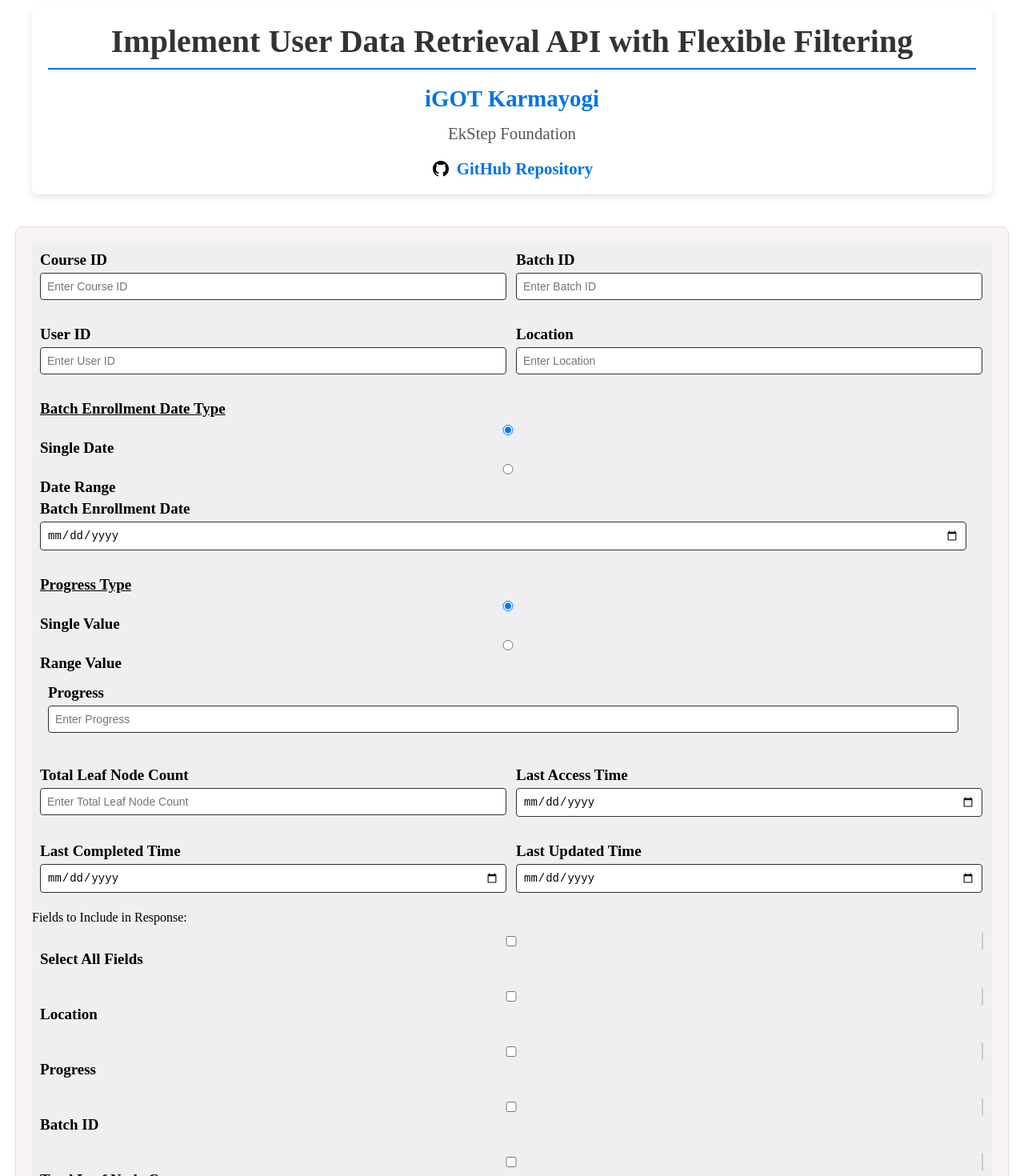
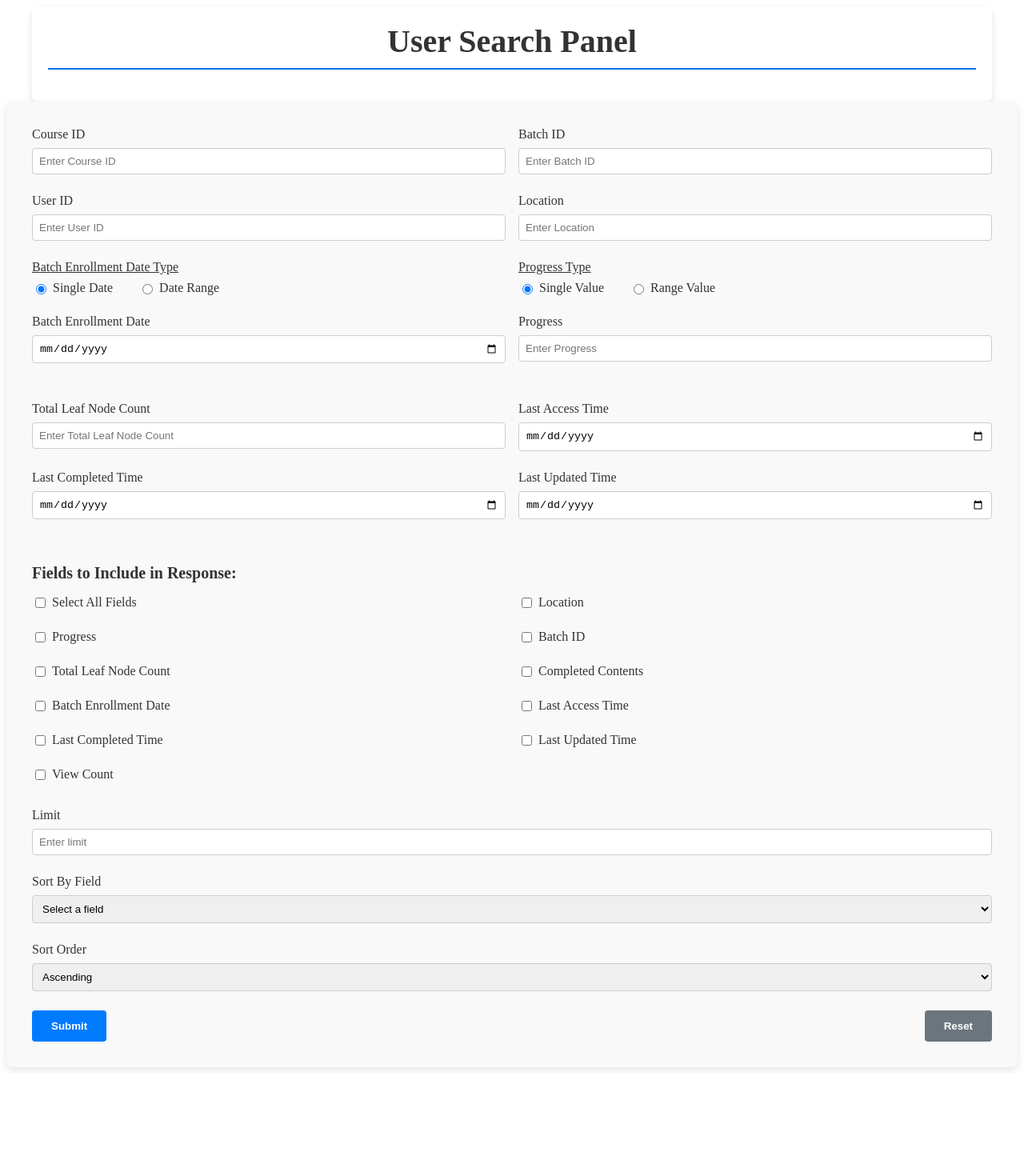
Before and after one commit to iGOT-MissionKarmayogi/C4GT-Communications-Console, an Angular app: page / in a window 1280 px wide. Shown: the top 1470 px of the page at 80% size. After the commit the page ends 1342 px from the top, so only its background shows below. Built offline with nearby package versions, Linux system fonts and the light colour scheme.

Commit message:
ADD validations in fields

```diff
--- a/src/app/app.component.css
+++ b/src/app/app.component.css
@@ -5,7 +5,6 @@
 }
 
 body {
-  font-family: "Arial", sans-serif;
   background-color: #f4f4f9;
   padding: 20px;
 }
@@ -27,45 +26,3 @@
   padding-bottom: 10px;
   border-bottom: 2px solid #0073e6;
 }
-
-.product-head {
-  text-align: center;
-  margin-bottom: 15px;
-  font-size: 1.8rem;
-  color: #0073e6;
-}
-
-.org-head {
-  text-align: center;
-  margin-bottom: 20px;
-  font-size: 1.3rem;
-  color: #555;
-}
-
-.icon {
-  display: flex;
-  justify-content: center;
-  align-items: center;
-  margin-top: 20px;
-}
-
-.icon img {
-  width: 24px;
-  height: auto;
-  margin-right: 8px;
-}
-
-.icon a {
-  text-decoration: none;
-  color: #0073e6;
-  font-size: 1.3rem;
-  font-weight: bold;
-  display: flex;
-  align-items: center;
-  transition: color 0.3s;
-}
-
-.icon a:hover {
-  color: #005bb5;
-  text-decoration: underline;
-}
--- a/src/app/app.component.html
+++ b/src/app/app.component.html
@@ -1,17 +1,4 @@
 <div class="container">
-  <h1 class="app-head">
-    Implement User Data Retrieval API with Flexible Filtering
-  </h1>
-  <h2 class="product-head">iGOT Karmayogi</h2>
-  <p class="org-head">EkStep Foundation</p>
-  <div class="icon">
-    <a
-      href="https://github.com/iGOT-MissionKarmayogi/C4GT-Communications-Console/tree/user-search"
-      target="_blank"
-    >
-      <img src="/github.svg" alt="GitHub" />
-      GitHub Repository
-    </a>
-  </div>
+  <h1 class="app-head">User Search Panel</h1>
 </div>
 <router-outlet></router-outlet>
--- a/src/app/response-page/response-page.component.ts
+++ b/src/app/response-page/response-page.component.ts
@@ -17,6 +17,9 @@
 
   ngOnInit() {
     this.responseData = this.userService.getResponseData();
+    console.log(this.responseData, '  this.responseData ');
+    this.errorMessage = this.userService.getErrorMessage();
+    console.log(this.errorMessage, 'this.errorMessage');
   }
 
   getObjectKeys(obj: any): string[] {
--- a/src/app/services/user-service.service.ts
+++ b/src/app/services/user-service.service.ts
@@ -9,7 +9,7 @@
 export class UserService {
   private apiUrl: string = environment.apiUrl;
   private responseData: any;
-  private errorMessageSubject = new BehaviorSubject<string | null>(null);
+  private errorMessageSubject: any;
 
   constructor(private http: HttpClient) {}
 
@@ -22,11 +22,11 @@
   }
 
   setErrorMessage(message: string | null) {
-    this.errorMessageSubject.next(message);
+    this.errorMessageSubject = message;
   }
 
   getErrorMessage() {
-    return this.errorMessageSubject.getValue();
+    return this.errorMessageSubject;
   }
 
   getResponseData() {
--- a/src/app/user-filter/user-filter.component.css
+++ b/src/app/user-filter/user-filter.component.css
@@ -1,90 +1,118 @@
-/* Container styling */
 .user-filter-container {
-  margin: 40px auto;
-  padding: 20px;
-  border: 1px solid #ddd;
+  max-width: 1200px;
+  margin: 0 auto;
+  padding: 2rem;
+  background-color: #f9f9f9;
   border-radius: 8px;
-  background-color: rgb(248, 244, 244);
-  max-width: 1200px;
+  box-shadow: 0 4px 12px rgba(0, 0, 0, 0.1);
 }
 
 .form-class {
-  background-color: rgb(239, 238, 241);
+  display: flex;
+  flex-wrap: wrap;
+  gap: 1.5rem;
+}
+
+.form-row {
+  display: flex;
+  gap: 1rem;
+  width: 100%;
+  justify-content: space-between;
+}
+
+.form-group {
+  flex: 1;
   display: flex;
   flex-direction: column;
 }
 
-/* Grid layout for the form */
-.form-row {
-  display: flex;
-  justify-content: space-between;
-  margin-bottom: 12px;
-}
-
-.form-group {
-  flex: 1;
-  margin-right: 10px;
-  padding: 10px;
-}
-
-.form-group:last-child,
-.form-group-progress:last-child {
-  margin-right: 20px;
-}
-
-.form-group label,
-.form-group-progress label {
-  display: block;
-  font-weight: bold;
-  margin-bottom: 5px;
-  font-size: 19px;
+.form-group label {
+  font-weight: 500;
+  color: #333;
+  margin-bottom: 0.5rem;
 }
 
 .form-group input,
-.form-group select,
-.form-group-progress select {
-  width: 100%;
-  padding: 8px;
-  border: 1px solid #343232;
+.form-group select {
+  padding: 0.5rem;
   border-radius: 4px;
-  font-size: 14px;
-  -webkit-border-radius: 4px;
-  -moz-border-radius: 4px;
-  -ms-border-radius: 4px;
-  -o-border-radius: 4px;
+  border: 1px solid #ccc;
 }
 
-/* Button styling */
-button {
-  margin-top: 10px;
-  padding: 10px 20px;
-  font-size: 16px;
+.radio-group {
+  display: flex;
+  gap: 2rem;
+  margin-bottom: 1rem;
+}
+
+.radio-inline {
+  display: flex;
+  align-items: center;
+}
+
+.radio-inline input {
+  margin-right: 0.5rem;
+}
+
+.label-underline {
+  text-decoration: underline;
+}
+
+.response-title {
+  margin-top: 2rem;
+  margin-bottom: 1rem;
+  font-size: 1.25rem;
+  font-weight: 600;
+  color: #333;
+}
+
+.response {
+  display: grid;
+  grid-template-columns: repeat(2, 1fr);
+  gap: 1rem;
 }
 
 .custom-checkbox {
   display: flex;
-  flex-direction: row;
   align-items: center;
-  margin-bottom: 10px;
+  cursor: pointer;
+}
+
+.custom-checkbox input {
+  margin-right: 0.5rem;
 }
 
 .checkbox {
-  width: 16px;
+  /* width: 16px;
   height: 16px;
-  border: 1px solid #ccc;
-  border-radius: 3px;
-  margin-right: 5px;
-  background-color: white;
+  border: 2px solid #007bff;
+  border-radius: 4px; */
 }
 
-@media (max-width: 768px) {
-  .form-row {
-    flex-direction: column;
-  }
+.submit-btn,
+.reset-btn {
+  padding: 0.75rem 1.5rem;
+  border: none;
+  border-radius: 4px;
+  font-weight: 600;
+  color: white;
+  cursor: pointer;
+}
 
-  .form-group,
-  .form-group-progress {
-    margin-right: 0;
-    margin-bottom: 10px;
-  }
+.submit-btn {
+  background-color: #007bff;
 }
+
+.reset-btn {
+  background-color: #6c757d;
+}
+
+.submit-btn:hover,
+.reset-btn:hover {
+  opacity: 0.9;
+}
+
+.single-date,
+.single-progress {
+  grid-column: span 2;
+}
--- a/src/app/user-filter/user-filter.component.html
+++ b/src/app/user-filter/user-filter.component.html
@@ -54,45 +54,42 @@
 
     <div class="form-row">
       <div class="form-group">
-        <label for="dateType" style="text-decoration: underline"
-          >Batch Enrollment Date Type</label
+        <label for="dateType" class="label-underline">
+          Batch Enrollment Date Type</label
         >
-        <div class="radio-progress">
-          <label>
+        <div class="radio-group">
+          <label class="radio-inline">
             <input
               type="radio"
               formControlName="dateType"
               value="single"
               (change)="onDateTypeChange('single')"
               checked
-              class="form-control"
             />
             Single Date
           </label>
-          <label>
+          <label class="radio-inline">
             <input
               type="radio"
               formControlName="dateType"
               value="range"
-              class="form-control"
               (change)="onDateTypeChange('range')"
             />
             Date Range
           </label>
         </div>
 
-        <!-- Single Date Input -->
-        <div *ngIf="isSingleDate" class="form-group-progress">
+        <div *ngIf="isSingleDate" class="form-group single-date">
           <label for="batchEnrollmentDate">Batch Enrollment Date</label>
           <input
             id="batchEnrollmentDate"
             formControlName="batchEnrollmentDate"
             type="date"
+            class="form-control"
             required
           />
         </div>
 
-        <!-- Date Range Inputs -->
         <div *ngIf="!isSingleDate" class="form-group">
           <label for="batchEnrollmentDateStart"
             >Batch Enrollment Date Start</label
@@ -106,7 +103,7 @@
           />
         </div>
 
-        <div *ngIf="!isSingleDate" class="form-group">
+        <div *ngIf="!isSingleDate" class="form-group" style="margin-top: 10px">
           <label for="batchEnrollmentDateEnd">Batch Enrollment Date End</label>
           <input
             id="batchEnrollmentDateEnd"
@@ -117,14 +114,10 @@
           />
         </div>
       </div>
-    </div>
-    <div class="form-row">
       <div class="form-group">
-        <label for="progress" style="text-decoration: underline"
-          >Progress Type</label
-        >
-        <div class="radio-progress">
-          <label>
+        <label for="progressType" class="label-underline">Progress Type</label>
+        <div class="radio-group">
+          <label class="radio-inline">
             <input
               type="radio"
               formControlName="progressType"
@@ -134,7 +127,7 @@
             />
             Single Value
           </label>
-          <label>
+          <label class="radio-inline">
             <input
               type="radio"
               formControlName="progressType"
@@ -145,8 +138,7 @@
           </label>
         </div>
 
-        <!-- Single Value Input -->
-        <div *ngIf="isSingleValue" class="form-group">
+        <div *ngIf="isSingleValue" class="form-group single-progress">
           <label for="progress">Progress</label>
           <input
             id="progress"
@@ -158,7 +150,6 @@
           />
         </div>
 
-        <!-- Range Value Inputs -->
         <div *ngIf="!isSingleValue" class="form-group">
           <label for="progressRangeStart">Progress Range Start</label>
           <input
@@ -171,8 +162,8 @@
           />
         </div>
 
-        <div *ngIf="!isSingleValue" class="form-group">
-          <label for="progressRangeEnd">Progress Range End</label>
+        <div *ngIf="!isSingleValue" class="form-group" style="margin-top: 10px">
+          <label for="progressRangeEnd">Progress Range Start</label>
           <input
             id="progressRangeEnd"
             formControlName="progressRangeEnd"
@@ -184,6 +175,7 @@
         </div>
       </div>
     </div>
+    <div class="form-row"></div>
 
     <div class="form-row">
       <div class="form-group">
@@ -231,9 +223,10 @@
       </div>
     </div>
 
-    <div class="form-group2">
-      <label>Fields to Include in Response:</label>
-      <div>
+    <div class="form-group">
+      <h1 class="response-title">Fields to Include in Response:</h1>
+
+      <div class="response">
         <div class="form-group">
           <label class="custom-checkbox">
             <input
@@ -353,6 +346,18 @@
             Last Updated Time
           </label>
         </div>
+
+        <div class="form-group">
+          <label class="custom-checkbox">
+            <input
+              type="checkbox"
+              (change)="onFieldChange($event)"
+              value="viewCount"
+            />
+            <span class="checkbox"></span>
+            View Count
+          </label>
+        </div>
       </div>
     </div>
 
@@ -372,9 +377,17 @@
     <div class="form-row">
       <div class="form-group">
         <label for="sortByField">Sort By Field</label>
-        <select id="sortByField" formControlName="sortByField">
+        <select
+          id="sortByField"
+          formControlName="sortByField"
+          class="form-control"
+        >
           <option value="" disabled>Select a field</option>
-          <option *ngFor="let field of responseFields" [value]="field">
+          <option
+            *ngFor="let field of responseFields"
+            [value]="field"
+            class="form-control"
+          >
             {{ field }}
           </option>
         </select>
@@ -390,9 +403,9 @@
         </select>
       </div>
     </div>
-
-    <div class="form-group">
-      <button type="submit" class="btn btn-primary">Submit</button>
+    <div class="form-row">
+      <button type="submit" class="submit-btn">Submit</button>
+      <button type="reset" class="reset-btn" (click)="onReset()">Reset</button>
     </div>
   </form>
 </div>
--- a/src/app/user-filter/user-filter.component.ts
+++ b/src/app/user-filter/user-filter.component.ts
@@ -1,5 +1,10 @@
 import { Component } from '@angular/core';
-import { FormBuilder, FormGroup, ReactiveFormsModule } from '@angular/forms';
+import {
+  FormBuilder,
+  FormGroup,
+  ReactiveFormsModule,
+  Validators,
+} from '@angular/forms';
 import { CommonModule } from '@angular/common';
 import { UserService } from '../services/user-service.service';
 import { Router } from '@angular/router';
@@ -45,9 +50,9 @@
       location: [''],
       totalLeafNodecount: [''],
       progressType: ['single'],
-      progress: [''],
-      progressRangeStart: [''],
-      progressRangeEnd: [''],
+      progress: ['', [Validators.min(0), Validators.max(100)]],
+      progressRangeStart: ['', [Validators.min(0), Validators.max(100)]],
+      progressRangeEnd: ['', [Validators.min(0), Validators.max(100)]],
       dateType: ['single'],
       batchEnrollmentDate: [''],
       batchEnrollmentDateStart: [''],
@@ -55,7 +60,7 @@
       lastAccessTime: [''],
       lastCompletedTime: [''],
       lastUpdatedTime: [''],
-      limit: [''],
+      limit: ['', [Validators.min(0)]],
       sortByField: [''],
       sortByOrder: ['asc'],
     });
@@ -190,13 +195,15 @@
           this.router.navigate(['/records']);
         },
         (error) => {
-          if (error?.responseCode === 404) {
-            console.log('kk');
+          console.error('Error:', error);
+          if (error.status === 404) {
+            console.log('404 Error');
             this.errorMessage = 'No users found matching the search criteria.';
+            this.userService.setErrorMessage(this.errorMessage);
+            console.log(this.errorMessage);
           } else {
             this.errorMessage = 'Failed to fetch data. Please try again later.';
           }
-          console.error('Error:', error);
           this.router.navigate(['/records']);
         }
       );
@@ -204,4 +211,16 @@
       console.error('Form is invalid');
     }
   }
+
+  onReset(): void {
+    this.userFilterForm.reset({
+      progressType: 'single',
+      dateType: 'single',
+      sortByOrder: 'asc',
+    });
+    this.selectedFields = [];
+    this.allFieldsSelected = false;
+    this.onProgressTypeChange('single');
+    this.onDateTypeChange('single');
+  }
 }
```
Also changed, not shown: src/app/response-page/response-page.component.css (+26 -6 lines), src/app/response-page/response-page.component.html (+25 -3 lines), public/github.svg (deleted).
